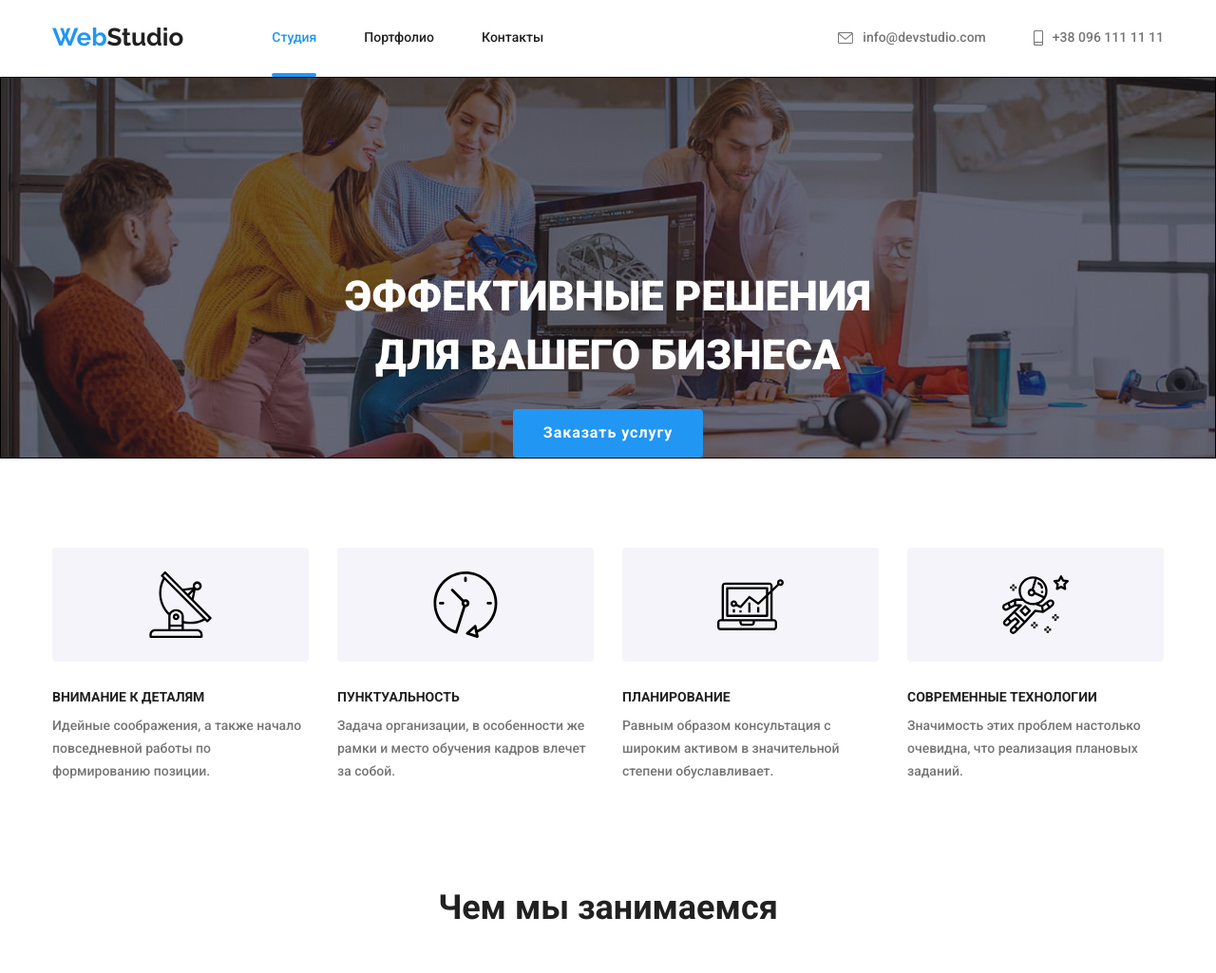
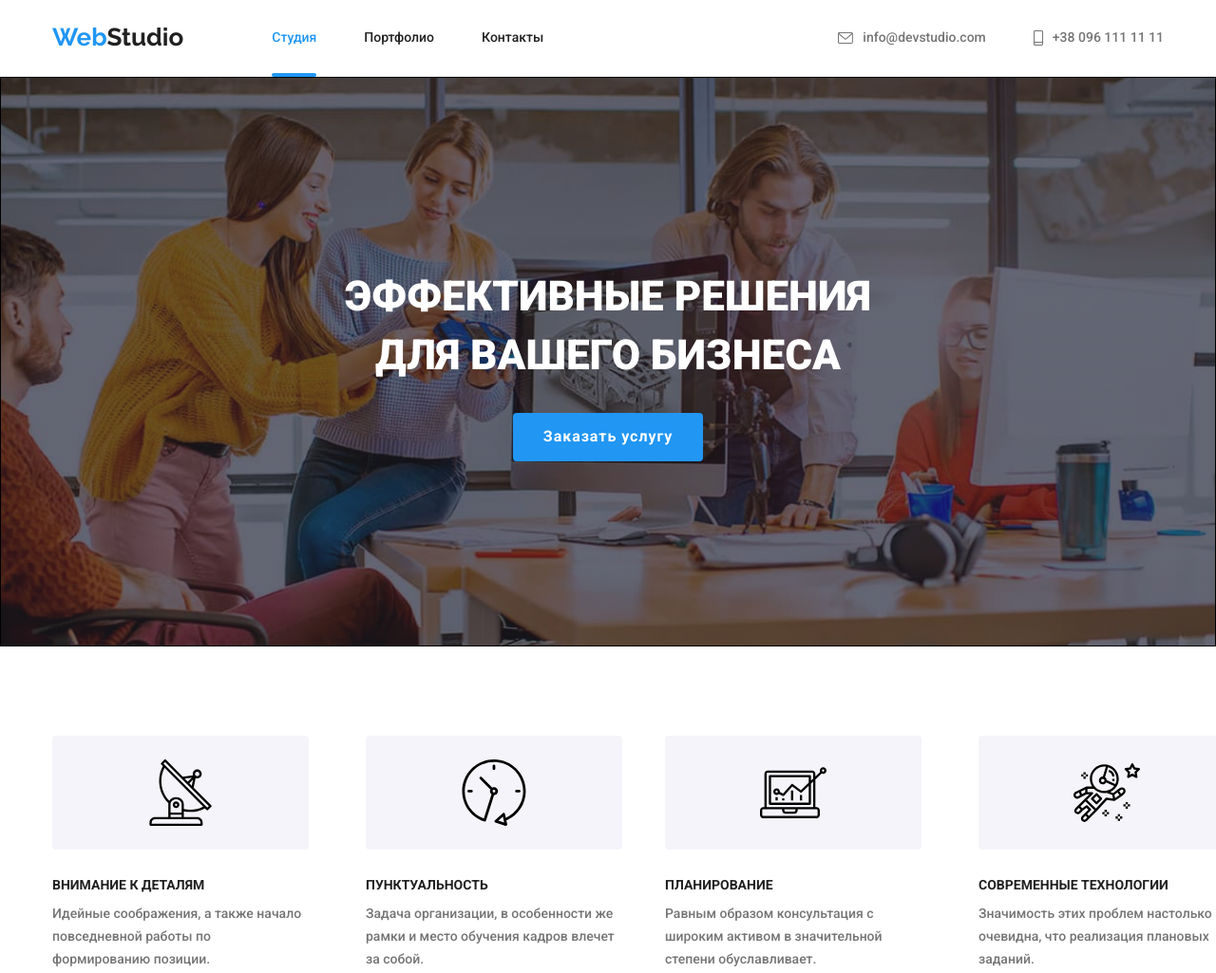
Before and after one commit to 4ezeronnik/goit-markup-hw-08, a plain HTML site: page index.html in a window 1280 px wide. Shown: the top 1025 px of the page at 95% size. Drawn offline with nearby package versions, Linux system fonts and the light colour scheme.

Commit message:
added changes

```diff
--- a/sass/layout/_hero.scss
+++ b/sass/layout/_hero.scss
@@ -9,7 +9,7 @@
   text-align: center;
   line-height: 1.4;
   text-transform: uppercase;
-  margin-bottom: 26px;
+  margin-bottom: 30px;
 
   @media screen and (min-width: 1200px) {
     font-size: 44px;
@@ -71,6 +71,7 @@
     max-width: 1600px;
     padding-top: 200px;
     padding-bottom: 200px;
+    height: 600px;
     background-image: linear-gradient(
         rgba(47, 48, 58, 0.4),
         rgba(47, 48, 58, 0.4)
--- a/sass/layout/_why-us.scss
+++ b/sass/layout/_why-us.scss
@@ -20,16 +20,28 @@
   background-color: $background-color;
   border-radius: 4px;
 
+  @media screen and (max-width: 767px) {
+    max-width: 450px;
+  }
+
+  @media screen and (min-width: 768px) {
+    width: 354px;
+  }
+
   @media screen and (min-width: 1200px) {
     width: 270px;
   }
 }
 
 .characteristics {
-  display: block;
+  @media screen and (min-width: 768px) {
+    display: flex;
+    flex-wrap: wrap;
+    margin: -15px;
+  }
 
   @media screen and (min-width: 1200px) {
-    display: flex;
+    flex-wrap: nowrap;
 
     & .characteristics__item + .characteristics__item {
       margin-left: 30px;
@@ -37,11 +49,23 @@
   }
 
   .characteristics__item {
-    display: block;
+    @media screen and (min-width: 768px) {
+      flex-basis: calc((100% - 4 * 15px) / 2);
+      margin: 15px;
+
+      &:nth-child(2n + 1) {
+        margin-right: 30px;
+      }
+    }
+
+    @media screen and (max-width: 767px) {
+      &:not(:last-child) {
+        margin-bottom: 30px;
+      }
+    }
   }
 
   .characteristics__paragraph {
-    max-width: 450px;
     width: 100%;
     color: $primary-text-color;
     font-family: Roboto, sans-serif;
```
Also changed, not shown: css/main.css, css/main.min.css, 2 other files.
